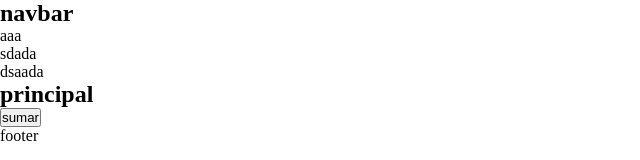
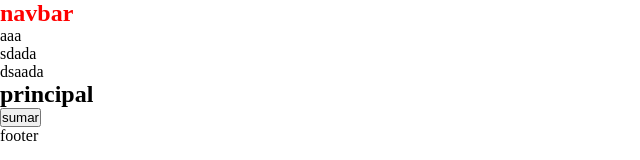
Before and after one commit to jorgeduje/65675-profe, a React (Vite) app: page / in a window 1280 px wide. Shown: the top 160 px of the page, without its empty margins (0-640 px from the left). Built offline with nearby package versions, Linux system fonts and the light colour scheme.

Commit message:
se termina la clase 2

```diff
--- a/src/Navbar.jsx
+++ b/src/Navbar.jsx
@@ -1,7 +1,7 @@
 export const Navbar = () => {
   return (
     <nav>
-      <h2>navbar</h2>
+      <h2 style={{ color: "red" }}>navbar</h2>
       <ul>
         <li>aaa</li>
         <li>sdada</li>
```
